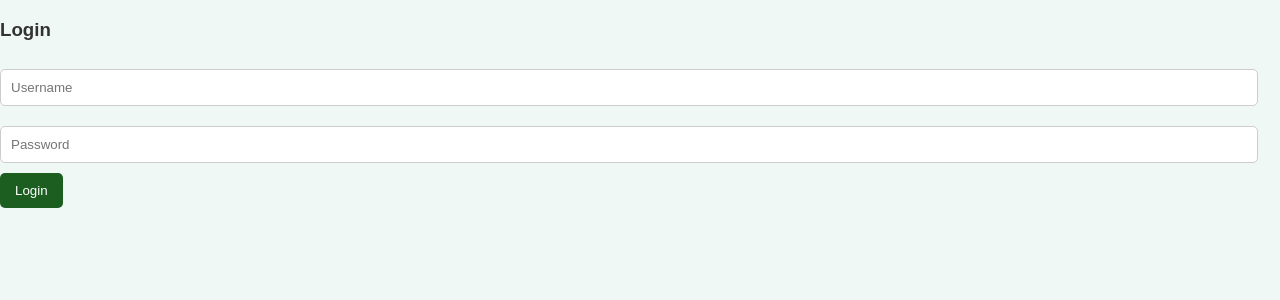
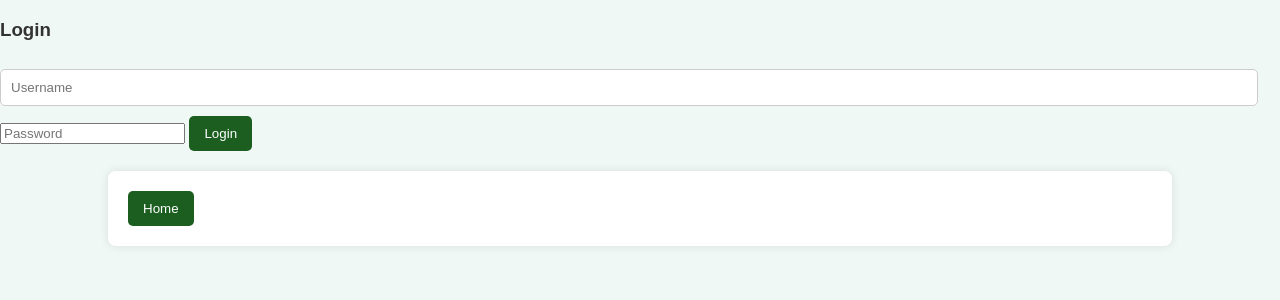
Before and after one commit to imamchris/ToDo, a Flask app: page /login in a window 1280 px wide. Shown: the top 300 px of the page. Run offline with Flask 3, Linux system fonts and the light colour scheme.

Commit message:
Added back button to each of the pages and fixed login to the dashboard

```diff
--- a/app.py
+++ b/app.py
@@ -15,6 +15,7 @@ with engine.connect() as conn:
     conn.execute(text("DROP TABLE IF EXISTS users"))
     conn.execute(text("CREATE TABLE users (id INTEGER PRIMARY KEY, username TEXT UNIQUE, password_hash TEXT)"))
     conn.execute(text("INSERT OR IGNORE INTO users (username, password_hash) VALUES ('testuser', :password_hash)"), {'password_hash': generate_password_hash('testpassword')})
+    conn.commit()
 
 @app.route('/')
 def home():
@@ -33,6 +34,7 @@ def login():
             session['user_id'] = result.id
             session['username'] = result.username
             flash('Login successful!', 'success')
+            flash('')  # Reset the flash text
             return redirect(url_for('dashboard'))
         else:
             flash('Invalid username or password', 'danger')
@@ -62,6 +64,7 @@ def signup():
             else:
                 password_hash = generate_password_hash(password)
                 conn.execute(text("INSERT INTO users (username, password_hash) VALUES (:username, :password_hash)"), {'username': username, 'password_hash': password_hash})
+                conn.commit()
                 flash('Registration successful! Please login.', 'success')
                 return redirect(url_for('login'))
 
--- a/templates/index.html
+++ b/templates/index.html
@@ -7,8 +7,10 @@
         <title>Homepage</title>
     </head>
     <body>
+
         <h1> To Do List </h1>
         <p> This is a simple Flask application that uses the Jinja2 templating engine to render HTML templates. </p>
+
         <div style="display: flex; gap: 10px;">
             <form action="{{ url_for('login') }}" method="get">
                 <button type="submit">Login</button>
@@ -18,7 +20,6 @@
                 <button type="submit">Signup</button>
             </form>
         </div>
-        </form>
-    </div>
+
     </body>
 </html>
--- a/templates/login.html
+++ b/templates/login.html
@@ -12,7 +12,7 @@
 
     <form action="/login" method="post">
         <input type="text" name="username" placeholder="Username" required>
-        <input type="text" name="password" placeholder="Password" required>
+        <input type="password" name="password" placeholder="Password" required>
         <button type="submit">Login</button>
     </form>
 
@@ -26,5 +26,13 @@
     {% endif %}
     {% endwith %}
 
+<footer>
+    <div class="container">
+        <form action="{{ url_for('home') }}" method="get">
+            <button type="submit">Home</button>
+        </form>
+    </div>
+</footer>
+
 </body>
 </html>
```
Also changed, not shown: templates/signup.html (+9 -0 lines), user_data.db. Lines whose indentation alone changed are shown as unchanged.
